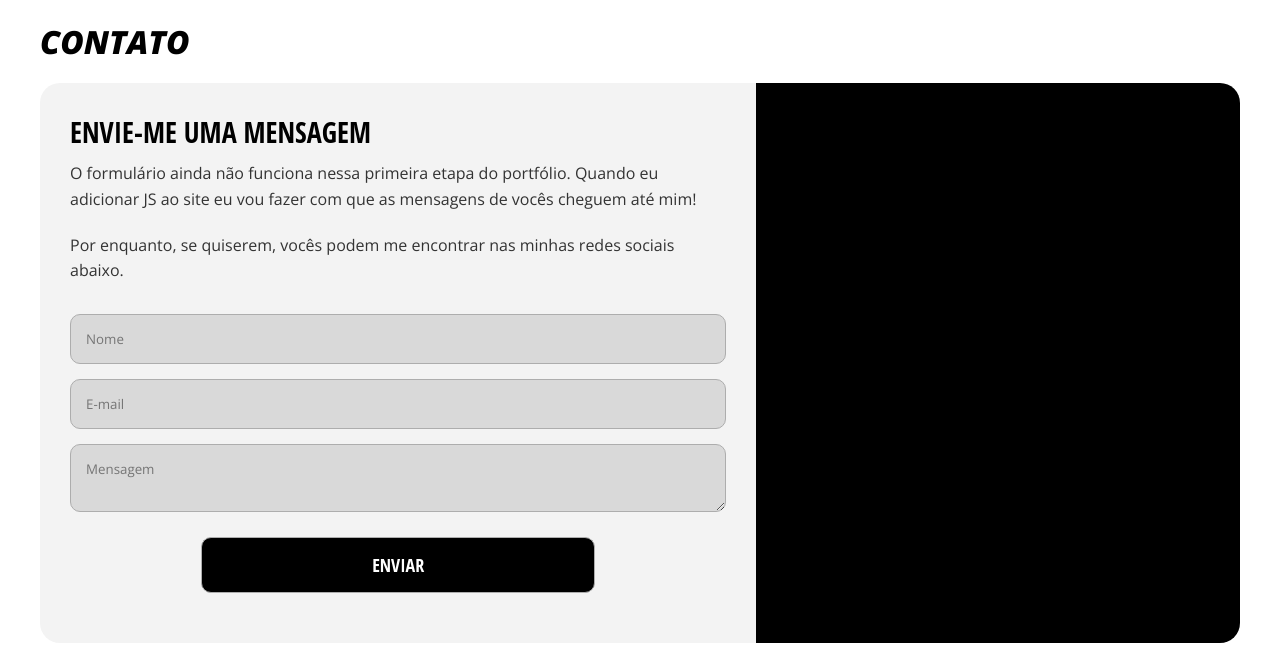
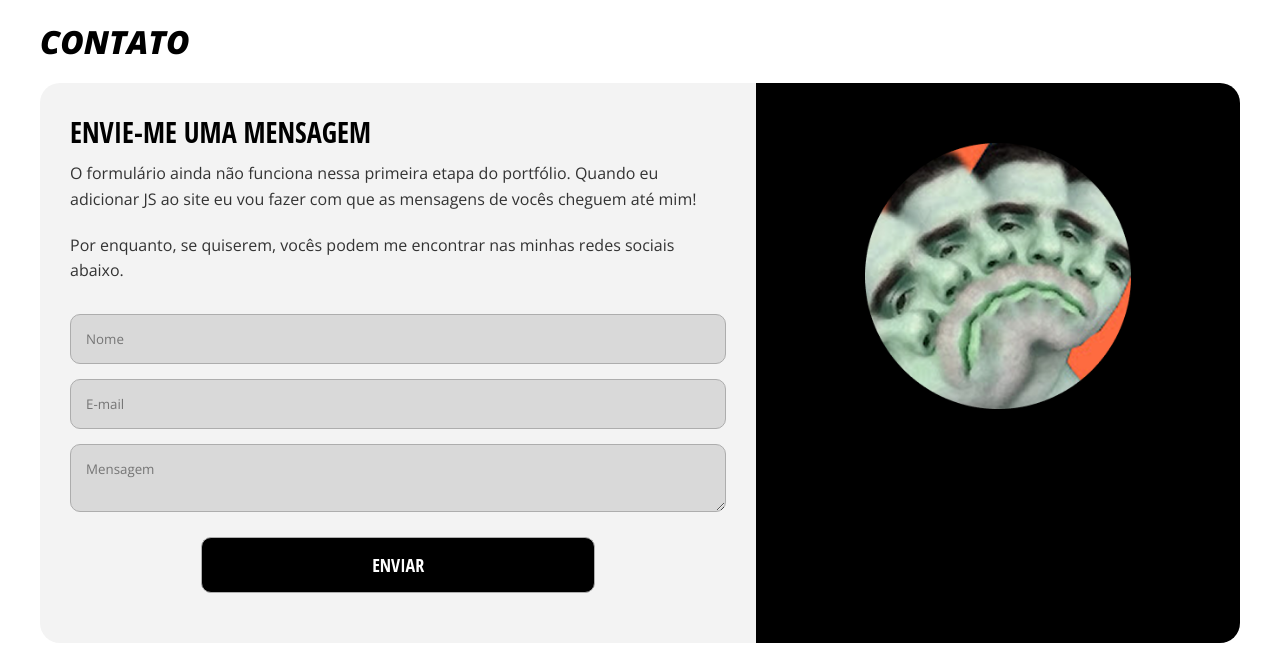
Before and after one commit to rodukao/portfolio, a plain HTML site: page index.html in a window 1280 px wide. Shown: the part 2640-3301 px from the top of the page. Drawn offline with nearby package versions, Linux system fonts and the light colour scheme.

Commit message:
fix: arruma imagem do contato que não estava aparecendo no desktop

```diff
--- a/css/style.css
+++ b/css/style.css
@@ -427,6 +427,10 @@ a, button{
         align-items: center;
     }
 
+    .desktop{
+        display: block;
+    }
+
     .menu{
         position: fixed;
         z-index: 3;
```
